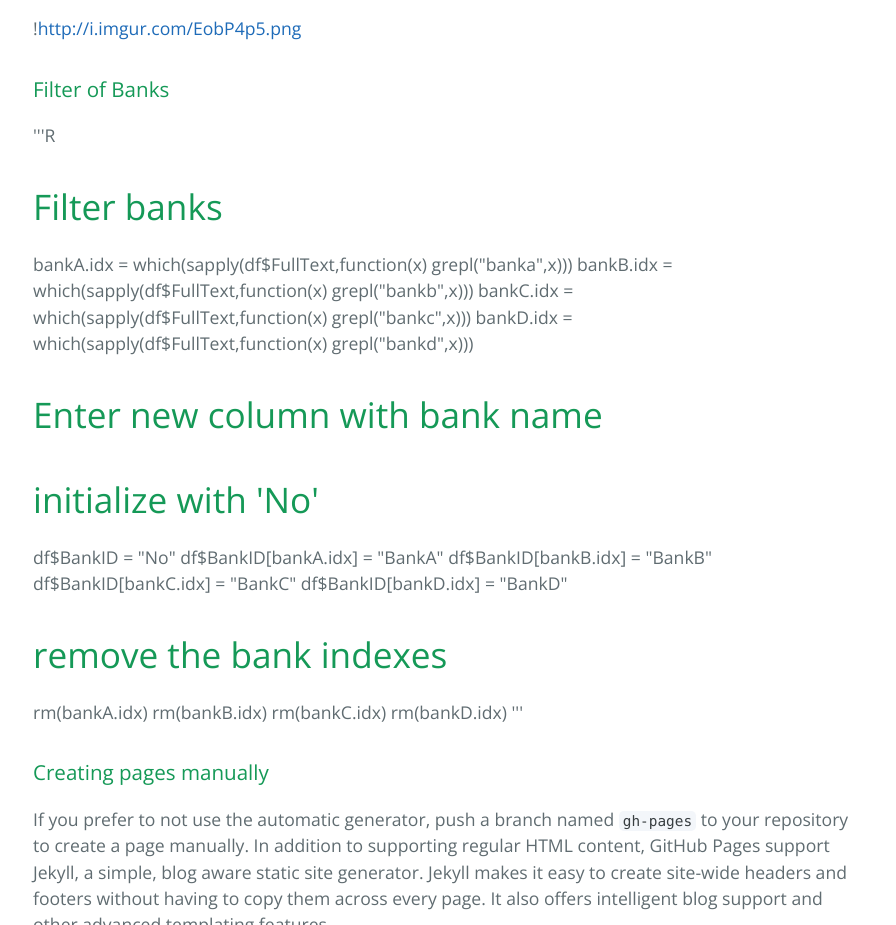
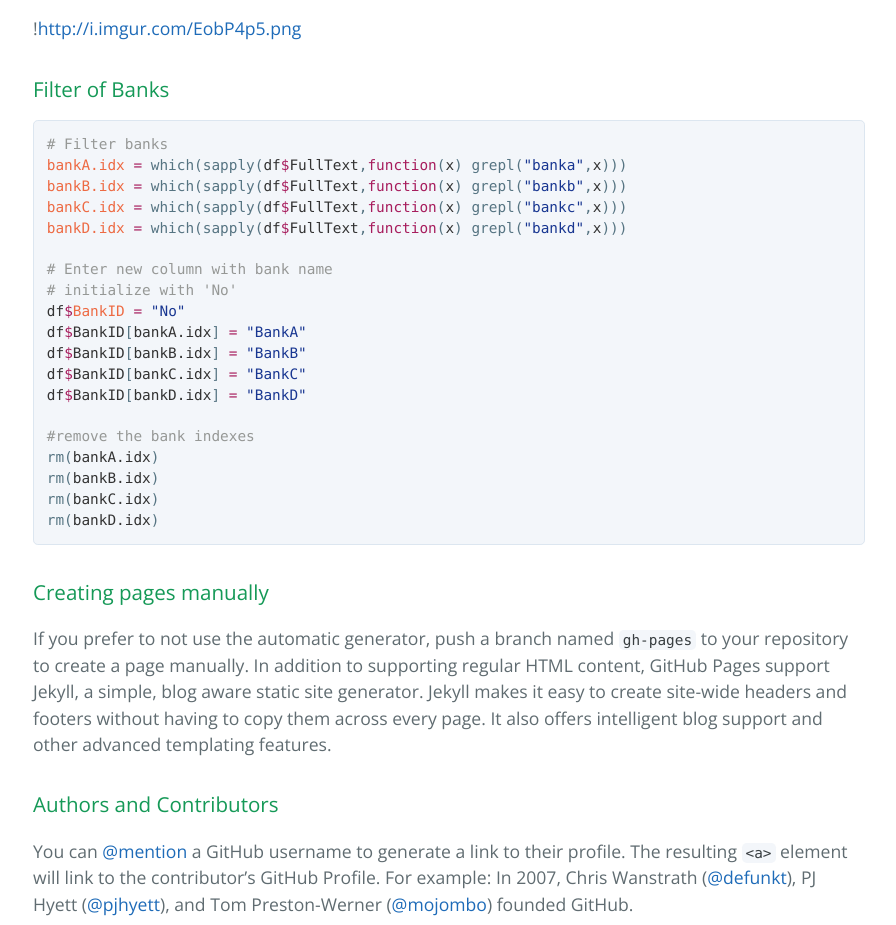
Before and after one commit to davekrall015/Wells-Fargo-Analytics-Competition, a plain HTML site: page index.html in a window 1280 px wide. Shown: the part 1304-2229 px from the top of the page, without its empty margins (191-1087 px from the left). Drawn offline with nearby package versions, Linux system fonts and the light colour scheme.

Commit message:
Create gh-pages branch via GitHub

```diff
--- a/index.html
+++ b/index.html
@@ -61,36 +61,25 @@
 <h3>
 <a id="filter-of-banks" class="anchor" href="#filter-of-banks" aria-hidden="true"><span class="octicon octicon-link"></span></a>Filter of Banks</h3>
 
-<p>'''R</p>
+<div class="highlight highlight-source-r"><pre><span class="pl-c"># Filter banks</span>
+<span class="pl-v">bankA.idx</span> <span class="pl-k">=</span> which(sapply(<span class="pl-smi">df</span><span class="pl-k">$</span><span class="pl-smi">FullText</span>,<span class="pl-k">function</span>(<span class="pl-smi">x</span>) grepl(<span class="pl-s"><span class="pl-pds">"</span>banka<span class="pl-pds">"</span></span>,<span class="pl-smi">x</span>)))
+<span class="pl-v">bankB.idx</span> <span class="pl-k">=</span> which(sapply(<span class="pl-smi">df</span><span class="pl-k">$</span><span class="pl-smi">FullText</span>,<span class="pl-k">function</span>(<span class="pl-smi">x</span>) grepl(<span class="pl-s"><span class="pl-pds">"</span>bankb<span class="pl-pds">"</span></span>,<span class="pl-smi">x</span>)))
+<span class="pl-v">bankC.idx</span> <span class="pl-k">=</span> which(sapply(<span class="pl-smi">df</span><span class="pl-k">$</span><span class="pl-smi">FullText</span>,<span class="pl-k">function</span>(<span class="pl-smi">x</span>) grepl(<span class="pl-s"><span class="pl-pds">"</span>bankc<span class="pl-pds">"</span></span>,<span class="pl-smi">x</span>)))
+<span class="pl-v">bankD.idx</span> <span class="pl-k">=</span> which(sapply(<span class="pl-smi">df</span><span class="pl-k">$</span><span class="pl-smi">FullText</span>,<span class="pl-k">function</span>(<span class="pl-smi">x</span>) grepl(<span class="pl-s"><span class="pl-pds">"</span>bankd<span class="pl-pds">"</span></span>,<span class="pl-smi">x</span>)))
 
-<h1>
-<a id="filter-banks" class="anchor" href="#filter-banks" aria-hidden="true"><span class="octicon octicon-link"></span></a>Filter banks</h1>
+<span class="pl-c"># Enter new column with bank name</span>
+<span class="pl-c"># initialize with 'No'</span>
+<span class="pl-smi">df</span><span class="pl-k">$</span><span class="pl-v">BankID</span> <span class="pl-k">=</span> <span class="pl-s"><span class="pl-pds">"</span>No<span class="pl-pds">"</span></span>
+<span class="pl-smi">df</span><span class="pl-k">$</span><span class="pl-smi">BankID</span>[<span class="pl-smi">bankA.idx</span>] <span class="pl-k">=</span> <span class="pl-s"><span class="pl-pds">"</span>BankA<span class="pl-pds">"</span></span>
+<span class="pl-smi">df</span><span class="pl-k">$</span><span class="pl-smi">BankID</span>[<span class="pl-smi">bankB.idx</span>] <span class="pl-k">=</span> <span class="pl-s"><span class="pl-pds">"</span>BankB<span class="pl-pds">"</span></span>
+<span class="pl-smi">df</span><span class="pl-k">$</span><span class="pl-smi">BankID</span>[<span class="pl-smi">bankC.idx</span>] <span class="pl-k">=</span> <span class="pl-s"><span class="pl-pds">"</span>BankC<span class="pl-pds">"</span></span>
+<span class="pl-smi">df</span><span class="pl-k">$</span><span class="pl-smi">BankID</span>[<span class="pl-smi">bankD.idx</span>] <span class="pl-k">=</span> <span class="pl-s"><span class="pl-pds">"</span>BankD<span class="pl-pds">"</span></span>
 
-<p>bankA.idx = which(sapply(df$FullText,function(x) grepl("banka",x)))
-bankB.idx = which(sapply(df$FullText,function(x) grepl("bankb",x)))
-bankC.idx = which(sapply(df$FullText,function(x) grepl("bankc",x)))
-bankD.idx = which(sapply(df$FullText,function(x) grepl("bankd",x)))</p>
-
-<h1>
-<a id="enter-new-column-with-bank-name" class="anchor" href="#enter-new-column-with-bank-name" aria-hidden="true"><span class="octicon octicon-link"></span></a>Enter new column with bank name</h1>
-
-<h1>
-<a id="initialize-with-no" class="anchor" href="#initialize-with-no" aria-hidden="true"><span class="octicon octicon-link"></span></a>initialize with 'No'</h1>
-
-<p>df$BankID = "No"
-df$BankID[bankA.idx] = "BankA"
-df$BankID[bankB.idx] = "BankB"
-df$BankID[bankC.idx] = "BankC"
-df$BankID[bankD.idx] = "BankD"</p>
-
-<h1>
-<a id="remove-the-bank-indexes" class="anchor" href="#remove-the-bank-indexes" aria-hidden="true"><span class="octicon octicon-link"></span></a>remove the bank indexes</h1>
-
-<p>rm(bankA.idx)
-rm(bankB.idx)
-rm(bankC.idx)
-rm(bankD.idx)
-'''</p>
+<span class="pl-c">#remove the bank indexes </span>
+rm(<span class="pl-smi">bankA.idx</span>)
+rm(<span class="pl-smi">bankB.idx</span>)
+rm(<span class="pl-smi">bankC.idx</span>)
+rm(<span class="pl-smi">bankD.idx</span>)</pre></div>
 
 <h3>
 <a id="creating-pages-manually" class="anchor" href="#creating-pages-manually" aria-hidden="true"><span class="octicon octicon-link"></span></a>Creating pages manually</h3>
```
Also changed, not shown: params.json (+1 -1 lines).
